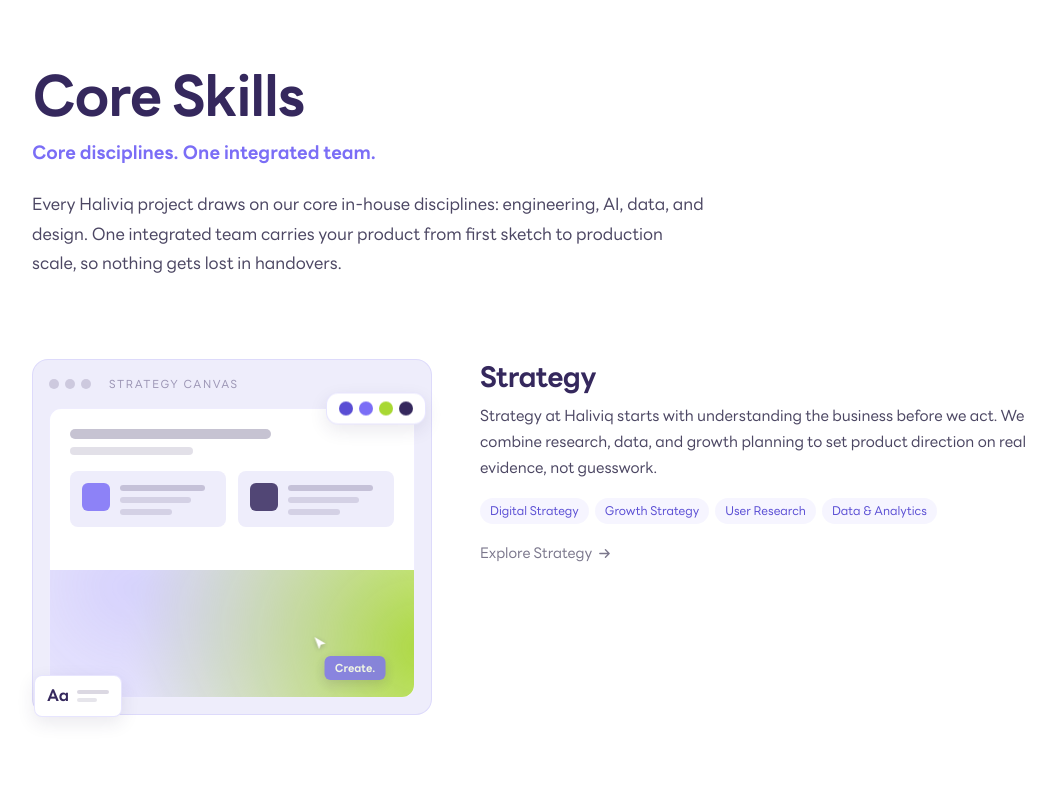
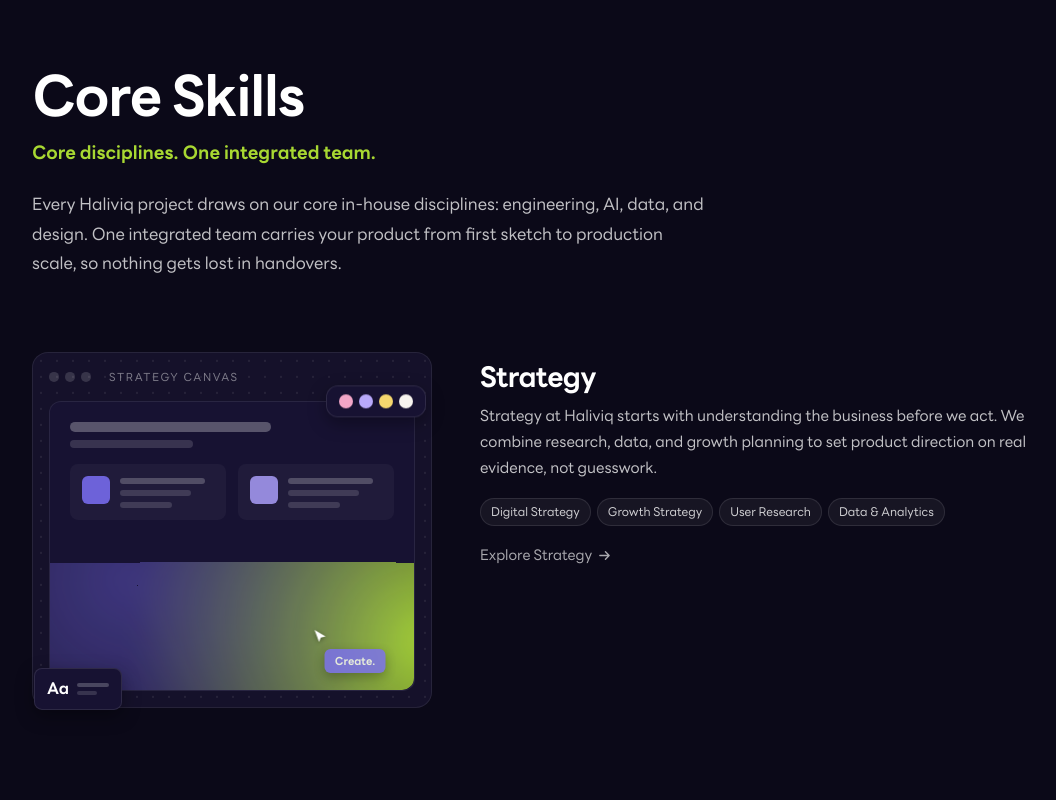
Before and after one commit to haliviqco-boop/haliviq, a Next.js app: page /en in a window 1280 px wide. Shown: the part 860-1660 px from the top of the page, without its empty margins (8-1064 px from the left). Built offline with nearby package versions, Linux system fonts and the light colour scheme.

Commit message:
Add files via upload

```diff
--- a/components/CoreSkills.tsx
+++ b/components/CoreSkills.tsx
@@ -5,8 +5,10 @@
 type Props = { lang: Lang; tr: T }
 
 const accents = ['#7B6EF6', '#5A4ED4', '#7B6EF6', '#5A4ED4']
-const BODY = '#10092F'
-const HEAD = '#35285D'
+const SWATCHES = ['#F2A6C7', '#B8A9FA', '#F5D76E', '#F7F4EF']
+const SECTION_BG = '#0B0918'
+const CARD_BG = '#171232'
+const CANVAS_BG = '#15112A'
 
 export default function CoreSkills({ lang, tr }: Props) {
   const cs = (tr as any).coreSkills
@@ -14,11 +16,11 @@
   const prefix = `/${lang}`
 
   return (
-    <section style={{ background: '#fff' }} className="py-24 lg:py-32 overflow-hidden">
+    <section style={{ background: SECTION_BG }} className="py-24 lg:py-32 overflow-hidden">
       <div className="max-w-7xl mx-auto px-4 lg:px-10 mb-20 fade-up">
-        <h2 className="t-display text-[clamp(2.25rem,4.5vw,3.5rem)] mb-3" style={{ color: HEAD }}>{cs.h2}</h2>
-        <p className="mb-6" style={{ fontFamily: 'var(--font-main)', fontWeight: 500, fontSize: '1.15rem', color: 'var(--purple)' }}>{cs.subtitle}</p>
-        <p className="max-w-2xl" style={{ fontWeight: 400, fontSize: '1.05rem', lineHeight: 1.75, color: BODY, opacity: 0.75 }}>{cs.desc}</p>
+        <h2 className="t-display text-[clamp(2.25rem,4.5vw,3.5rem)] mb-3" style={{ color: '#fff' }}>{cs.h2}</h2>
+        <p className="mb-6" style={{ fontFamily: 'var(--font-main)', fontWeight: 500, fontSize: '1.15rem', color: 'var(--lime)' }}>{cs.subtitle}</p>
+        <p className="max-w-2xl" style={{ fontWeight: 400, fontSize: '1.05rem', lineHeight: 1.75, color: 'rgba(255,255,255,0.75)' }}>{cs.desc}</p>
       </div>
 
       <div className="max-w-7xl mx-auto px-4 lg:px-10 flex flex-col gap-20 lg:gap-24">
@@ -158,34 +160,43 @@
                     </div>
                   </div>
                 ) : (
-                  <div className="relative rounded-2xl p-4" style={{ background: 'var(--purple-bg)', border: '1px solid rgba(123,110,246,0.15)' }}>
+                  <div
+                    className="relative rounded-2xl p-4"
+                    style={{
+                      background: CANVAS_BG,
+                      border: '1px solid rgba(255,255,255,0.08)',
+                      backgroundImage: 'radial-gradient(rgba(255,255,255,0.07) 1px, transparent 1px)',
+                      backgroundSize: '16px 16px',
+                      animation: 'floatY 5s ease-in-out infinite',
+                    }}
+                  >
                     {/* window bar */}
                     <div className="flex items-center gap-1.5 mb-4">
-                      <span className="w-2.5 h-2.5 rounded-full" style={{ background: 'rgba(53,40,93,0.18)' }} />
-                      <span className="w-2.5 h-2.5 rounded-full" style={{ background: 'rgba(53,40,93,0.18)' }} />
-                      <span className="w-2.5 h-2.5 rounded-full" style={{ background: 'rgba(53,40,93,0.18)' }} />
-                      <span className="ml-3 text-[11px]" style={{ letterSpacing: '0.15em', color: 'rgba(53,40,93,0.45)', fontWeight: 400 }}>
+                      <span className="w-2.5 h-2.5 rounded-full" style={{ background: 'rgba(255,255,255,0.15)' }} />
+                      <span className="w-2.5 h-2.5 rounded-full" style={{ background: 'rgba(255,255,255,0.15)' }} />
+                      <span className="w-2.5 h-2.5 rounded-full" style={{ background: 'rgba(255,255,255,0.15)' }} />
+                      <span className="ml-3 text-[11px]" style={{ letterSpacing: '0.15em', color: 'rgba(255,255,255,0.45)', fontWeight: 400 }}>
                         {g.heading.toUpperCase()} CANVAS
                       </span>
                     </div>
 
                     {/* canvas frame — overflow visible so the swatch/tooltip/Aa chip can peek outside it */}
-                    <div className="relative rounded-xl" style={{ height: 290, background: '#fff', border: '1px solid rgba(123,110,246,0.12)' }}>
+                    <div className="relative rounded-xl" style={{ height: 290, background: CARD_BG, border: '1px solid rgba(255,255,255,0.08)' }}>
                       {/* title bars */}
                       <div className="px-5 pt-5">
-                        <div className="h-2.5 rounded-full mb-2" style={{ width: '62%', background: 'rgba(53,40,93,0.28)' }} />
-                        <div className="h-2 rounded-full" style={{ width: '38%', background: 'rgba(53,40,93,0.14)' }} />
+                        <div className="h-2.5 rounded-full mb-2" style={{ width: '62%', background: 'rgba(255,255,255,0.28)' }} />
+                        <div className="h-2 rounded-full" style={{ width: '38%', background: 'rgba(255,255,255,0.14)' }} />
                       </div>
 
                       {/* content blocks: icon + text lines */}
                       <div className="flex gap-3 px-5 mt-4">
-                        {[accent, HEAD].map((c, bi) => (
-                          <div key={bi} className="flex-1 flex items-start gap-2.5 rounded-lg p-3" style={{ background: 'var(--purple-bg)' }}>
+                        {[accent, 'var(--purple-light)'].map((c, bi) => (
+                          <div key={bi} className="flex-1 flex items-start gap-2.5 rounded-lg p-3" style={{ background: 'rgba(255,255,255,0.04)' }}>
                             <span className="w-7 h-7 rounded-md shrink-0" style={{ background: c, opacity: 0.85 }} />
                             <div className="flex flex-col gap-1.5 flex-1 pt-0.5">
-                              <div className="h-1.5 rounded-full" style={{ width: '90%', background: 'rgba(53,40,93,0.22)' }} />
-                              <div className="h-1.5 rounded-full" style={{ width: '75%', background: 'rgba(53,40,93,0.14)' }} />
-                              <div className="h-1.5 rounded-full" style={{ width: '55%', background: 'rgba(53,40,93,0.14)' }} />
+                              <div className="h-1.5 rounded-full" style={{ width: '90%', background: 'rgba(255,255,255,0.22)' }} />
+                              <div className="h-1.5 rounded-full" style={{ width: '75%', background: 'rgba(255,255,255,0.14)' }} />
+                              <div className="h-1.5 rounded-full" style={{ width: '55%', background: 'rgba(255,255,255,0.14)' }} />
                             </div>
                           </div>
                         ))}
@@ -197,10 +208,10 @@
                           className="absolute"
                           style={{
                             inset: '-40%',
-                            background: `radial-gradient(circle at 30% 45%, ${accent}55, transparent 60%), radial-gradient(circle at 72% 55%, var(--lime) 0%, transparent 55%)`,
+                            background: `radial-gradient(circle at 30% 45%, ${accent}66, transparent 60%), radial-gradient(circle at 72% 55%, var(--lime) 0%, transparent 55%)`,
                             animation: 'blobPulse 6s ease-in-out infinite',
                             filter: 'blur(10px)',
-                            opacity: 0.8,
+                            opacity: 0.55,
                           }}
                         />
                       </div>
@@ -208,21 +219,21 @@
                       {/* floating swatch tray — peeks outside the top-right corner */}
                       <div
                         className="absolute -top-3 -right-3 flex items-center gap-1.5 px-3 py-2 rounded-xl"
-                        style={{ background: '#fff', animation: 'floatY 4s ease-in-out infinite', border: '1px solid rgba(123,110,246,0.18)', boxShadow: '0 6px 18px rgba(53,40,93,0.1)' }}
+                        style={{ background: CARD_BG, animation: 'floatY 4s ease-in-out infinite', border: '1px solid rgba(255,255,255,0.1)', boxShadow: '0 6px 18px rgba(0,0,0,0.35)' }}
                       >
-                        {['var(--purple-dark)', 'var(--purple)', 'var(--lime)', HEAD].map((c, ci) => (
+                        {SWATCHES.map((c, ci) => (
                           <span key={ci} className="w-3.5 h-3.5 rounded-full" style={{ background: c }} />
                         ))}
                       </div>
 
                       {/* animated cursor + tooltip, over the wave, peeking past the bottom-right edge */}
                       <div className="absolute" style={{ right: '10%', bottom: '-10px', animation: 'cursorLoop 5s ease-in-out infinite' }}>
-                        <svg width="16" height="16" viewBox="0 0 16 16" fill="none" style={{ filter: 'drop-shadow(0 1px 2px rgba(53,40,93,0.3))' }}>
+                        <svg width="16" height="16" viewBox="0 0 16 16" fill="none" style={{ filter: 'drop-shadow(0 1px 2px rgba(0,0,0,0.4))' }}>
                           <path d="M2 1l11 6.5-4.8 1.3L6.5 13 2 1z" fill="#fff" />
                         </svg>
                         <div
                           className="mt-1 ml-3 px-2.5 py-1 rounded-md text-[11px] whitespace-nowrap"
-                          style={{ background: accent, color: '#fff', fontWeight: 600, animation: 'tooltipPulse 2.5s ease-in-out infinite', boxShadow: '0 4px 12px rgba(53,40,93,0.2)' }}
+                          style={{ background: accent, color: '#fff', fontWeight: 600, animation: 'tooltipPulse 2.5s ease-in-out infinite', boxShadow: '0 4px 12px rgba(0,0,0,0.35)' }}
                         >
                           {lang === 'en' ? 'Create.' : 'สร้าง.'}
                         </div>
@@ -231,12 +242,12 @@
                       {/* Aa typography chip — peeks outside the bottom-left corner */}
                       <div
                         className="absolute -bottom-5 -left-4 flex items-center gap-2 px-3 py-2 rounded-lg"
-                        style={{ background: '#fff', border: '1px solid rgba(123,110,246,0.18)', boxShadow: '0 6px 18px rgba(53,40,93,0.1)' }}
+                        style={{ background: CARD_BG, border: '1px solid rgba(255,255,255,0.1)', boxShadow: '0 6px 18px rgba(0,0,0,0.35)' }}
                       >
-                        <span className="text-base" style={{ fontWeight: 700, color: HEAD }}>Aa</span>
+                        <span className="text-base" style={{ fontWeight: 700, color: '#fff' }}>Aa</span>
                         <div className="flex flex-col gap-1">
-                          <div className="h-1 w-8 rounded-full" style={{ background: 'rgba(53,40,93,0.18)' }} />
-                          <div className="h-1 w-5 rounded-full" style={{ background: 'rgba(53,40,93,0.12)' }} />
+                          <div className="h-1 w-8 rounded-full" style={{ background: 'rgba(255,255,255,0.22)' }} />
+                          <div className="h-1 w-5 rounded-full" style={{ background: 'rgba(255,255,255,0.14)' }} />
                         </div>
                       </div>
                     </div>
@@ -246,8 +257,8 @@
 
               {/* Text content */}
               <div className="flex-1 w-full pt-1">
-                <h3 className="t-display text-[clamp(1.4rem,2.2vw,1.85rem)] mb-3" style={{ color: HEAD }}>{g.heading}</h3>
-                <p className="mb-4 max-w-xl" style={{ fontWeight: 400, fontSize: '0.95rem', lineHeight: 1.7, color: BODY, opacity: 0.75 }}>
+                <h3 className="t-display text-[clamp(1.4rem,2.2vw,1.85rem)] mb-3" style={{ color: '#fff' }}>{g.heading}</h3>
+                <p className="mb-4 max-w-xl" style={{ fontWeight: 400, fontSize: '0.95rem', lineHeight: 1.7, color: 'rgba(255,255,255,0.75)' }}>
                   {g.desc}
                 </p>
                 <div className="flex flex-wrap gap-1.5 mb-4 max-w-xl">
@@ -255,7 +266,7 @@
                     <span
                       key={tag}
                       className="px-2.5 py-1 rounded-full"
-                      style={{ fontSize: '0.75rem', background: 'rgba(123,110,246,0.07)', color: 'var(--purple-dark)', fontWeight: 400 }}
+                      style={{ fontSize: '0.75rem', background: 'rgba(255,255,255,0.05)', border: '1px solid rgba(255,255,255,0.1)', color: 'rgba(255,255,255,0.8)', fontWeight: 400 }}
                     >
                       {tag}
                     </span>
@@ -264,7 +275,7 @@
                 <Link
                   href={`${prefix}/services`}
                   className="inline-flex items-center gap-1.5 transition-colors"
-                  style={{ color: BODY, opacity: 0.55, fontWeight: 400, fontSize: '0.9rem' }}
+                  style={{ color: 'rgba(255,255,255,0.65)', fontWeight: 400, fontSize: '0.9rem' }}
                 >
                   {cs.exploreLabel} {g.heading}
                   <svg width="13" height="13" viewBox="0 0 14 14" fill="none">
```
